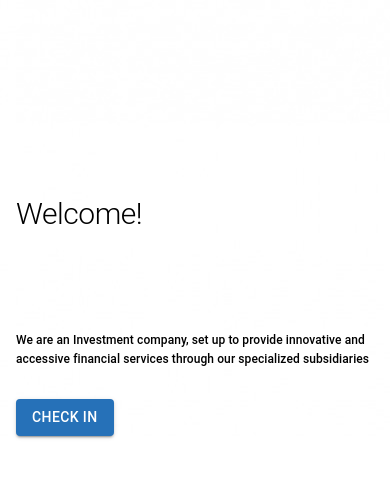
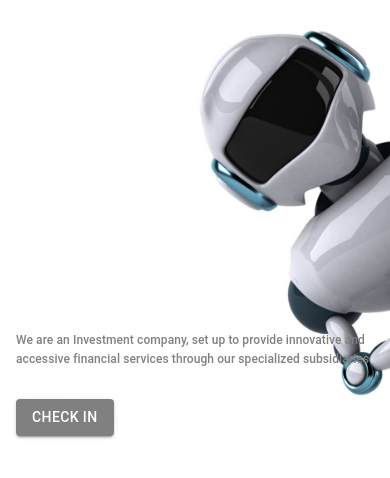
Before and after one commit to darkhota/techbarn-task, a React (Create React App) app: page / in a window 390 px wide. Shown: the top 478 px of the page. Built offline with nearby package versions, Linux system fonts and the light colour scheme.

Commit message:
responsive bg

```diff
--- a/src/App.js
+++ b/src/App.js
@@ -1,18 +1,18 @@
 import React from 'react';
 import { BrowserRouter as Router, Route } from 'react-router-dom';
-
+import { makeStyles } from '@material-ui/core/styles';
 import LandingPage from './components/pages/LandingPage';
 import CheckOut from './components/pages/CheckOut';
 import CheckIn from './components/pages/CheckIn';
 import Capture from './components/pages/Capture';
 import SelectHost from './components/pages/SelectHost';
 import Terms from './components/pages/Terms';
-import Background from './views/robot2.jpg';
+//import Background from './views/robot2.jpg';
 
 const styles = theme => ({
 	"@global": {
 		body: {
-			backgroundImage: "url('/media/robot.jpg')",
+			backgroundImage: "url('/views/robot.jpg')",
 			backgroundRepeat: "no-repeat",
 			backgroundPosition: "center center",
 			backgroundSize: "cover",
@@ -27,11 +27,30 @@ const styles = theme => ({
 		}
 	}
 });
+const useStyles = makeStyles(theme => ({
+  mainFeaturedPost: {
+    position: 'relative',
+    backgroundColor: theme.palette.grey[800],
+    color: theme.palette.common.white,
+    marginBottom: theme.spacing(4),
+    backgroundImage: 'url(robot2.jpg)',
+    backgroundSize: 'cover',
+    backgroundRepeat: 'no-repeat',
+    backgroundPosition: 'center',
+  },
+}));
 function App() {
-
+  const classes = useStyles();
   return (
     <Router>
-      <div className="App" style={{backgroundImage: `url(${Background })`  }}>
+      <div className={classes.mainFeaturedPost} >
+      {
+              <img
+                style={{ display: 'none' }}
+                src="./views/robot2.jpg"
+                alt="background"
+              />
+            }
       <header className="App-header">
       <Route exact path = "/" render={props => (
      <React.Fragment><LandingPage />
--- a/src/components/pages/LandingPage.js
+++ b/src/components/pages/LandingPage.js
@@ -31,7 +31,7 @@ const useStyles = makeStyles(theme => ({
 const theme = createMuiTheme({
     palette: {
         primary: { main: '#ffffff' },
-        secondary: { main: '#2671b8' },
+        secondary: { main: '#808080' },
     },
     text:{
         marginTop: 196,
@@ -69,7 +69,7 @@ export default function LandingPage () {
 
 Welcome!
 </Typography>
-<Typography style ={theme.text2}  variant="h6" >
+<Typography style ={theme.text2}  variant="h6" color = "secondary">
 We are an Investment company, set up to provide innovative and accessive
 financial services through our specialized subsidiaries
 </Typography>
```
Also changed, not shown: public/robot2.jpg (renamed from src/views/robot2.jpg).
